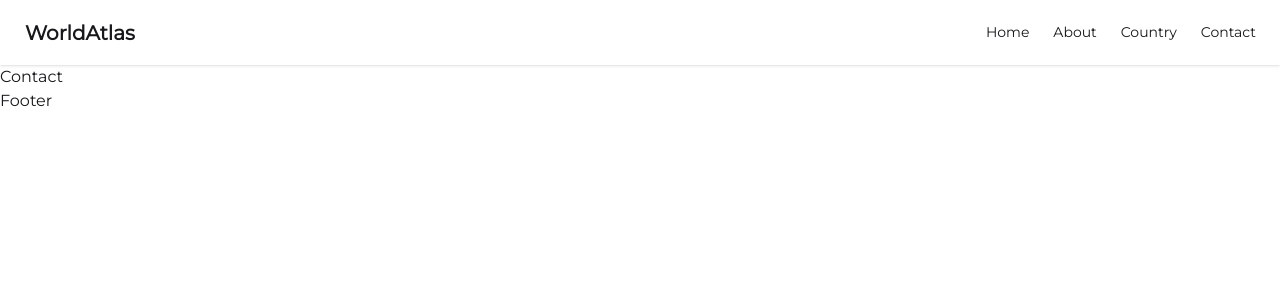
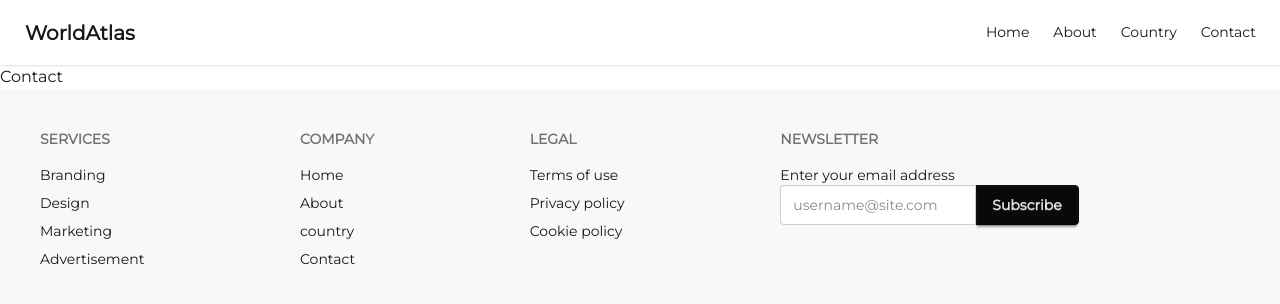
Before and after one commit to mohammad-al-samiul/react-country-project, a React (Vite) app: page /contact in a window 1280 px wide. Shown: the top 304 px of the page. Built offline with nearby package versions, Linux system fonts and the light colour scheme.

Commit message:
footer added

```diff
--- a/src/components/ui/footer.jsx
+++ b/src/components/ui/footer.jsx
@@ -1,5 +1,51 @@
 import React from "react";
+import { Link } from "react-router-dom";
 
 export const Footer = () => {
-  return <div>Footer</div>;
+  const footerNavLinks = [
+    { name: "Home", path: "/" },
+    { name: "About", path: "/about" },
+    { name: "country", path: "/countries" },
+    { name: "Contact", path: "/contact" },
+  ];
+  return (
+    <footer className="footer sm:footer-horizontal bg-base-200 text-base-content p-10">
+      <nav>
+        <h6 className="footer-title">Services</h6>
+        <a className="link link-hover">Branding</a>
+        <a className="link link-hover">Design</a>
+        <a className="link link-hover">Marketing</a>
+        <a className="link link-hover">Advertisement</a>
+      </nav>
+      <nav>
+        <h6 className="footer-title">Company</h6>
+        {footerNavLinks.map(({ name, path }) => (
+          <Link to={path} className="link-hover">
+            {" "}
+            {name}
+          </Link>
+        ))}
+      </nav>
+      <nav>
+        <h6 className="footer-title">Legal</h6>
+        <a className="link link-hover">Terms of use</a>
+        <a className="link link-hover">Privacy policy</a>
+        <a className="link link-hover">Cookie policy</a>
+      </nav>
+      <form>
+        <h6 className="footer-title">Newsletter</h6>
+        <fieldset className="w-80">
+          <label>Enter your email address</label>
+          <div className="join">
+            <input
+              type="text"
+              placeholder="username@site.com"
+              className="input input-bordered join-item"
+            />
+            <button className="btn btn-neutral join-item">Subscribe</button>
+          </div>
+        </fieldset>
+      </form>
+    </footer>
+  );
 };
```
